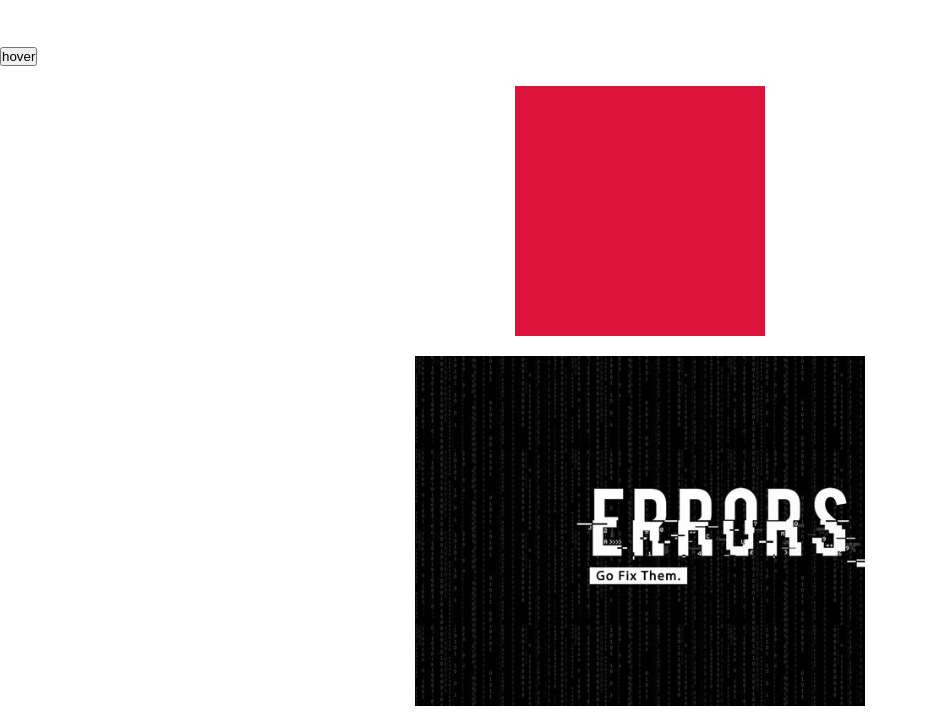
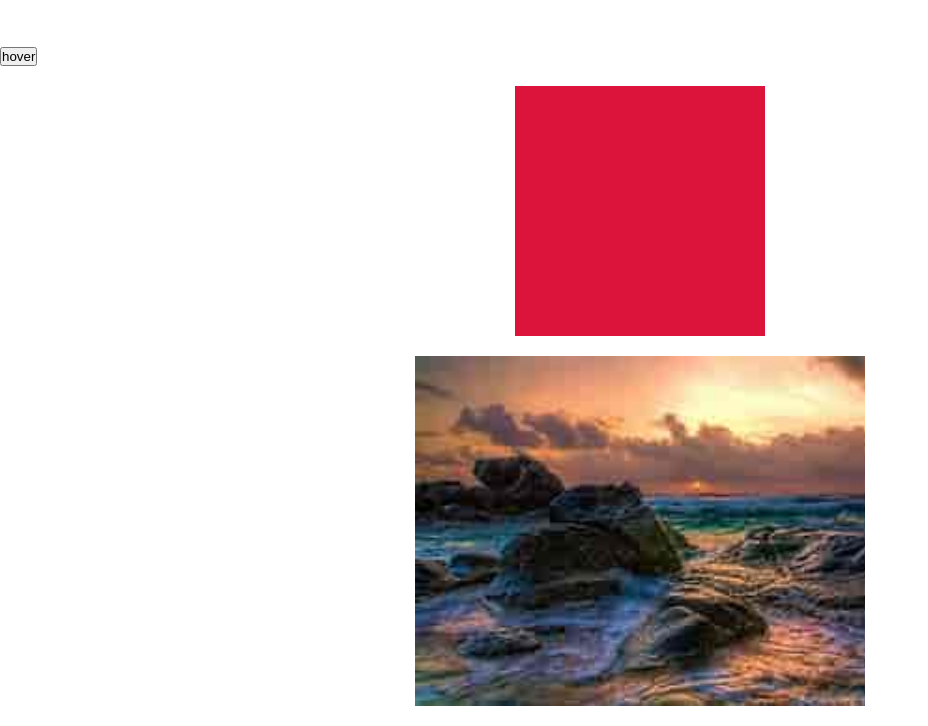
Before and after one commit to mobinabhd/one, a website built with Vite: page index.html in a window 1280 px wide. Shown: the part 824-1550 px from the top of the page, without its empty margins (0-928 px from the left). Built offline with nearby package versions, Linux system fonts and the light colour scheme.

Commit message:
change pic

```diff
--- a/index.html
+++ b/index.html
@@ -22,7 +22,7 @@
    <div class="test3"></div>
    <div class="test4"></div>
    <div class="scale">
-    <div class="image"><img src="./public/images/wall1.jpg" alt=""></div>
+    <div class="image"><img src="./public/images/download.jfif" alt=""></div>
    </div>
   </body>
 </html>
```
Also changed, not shown: public/images/download.jfif (added).
